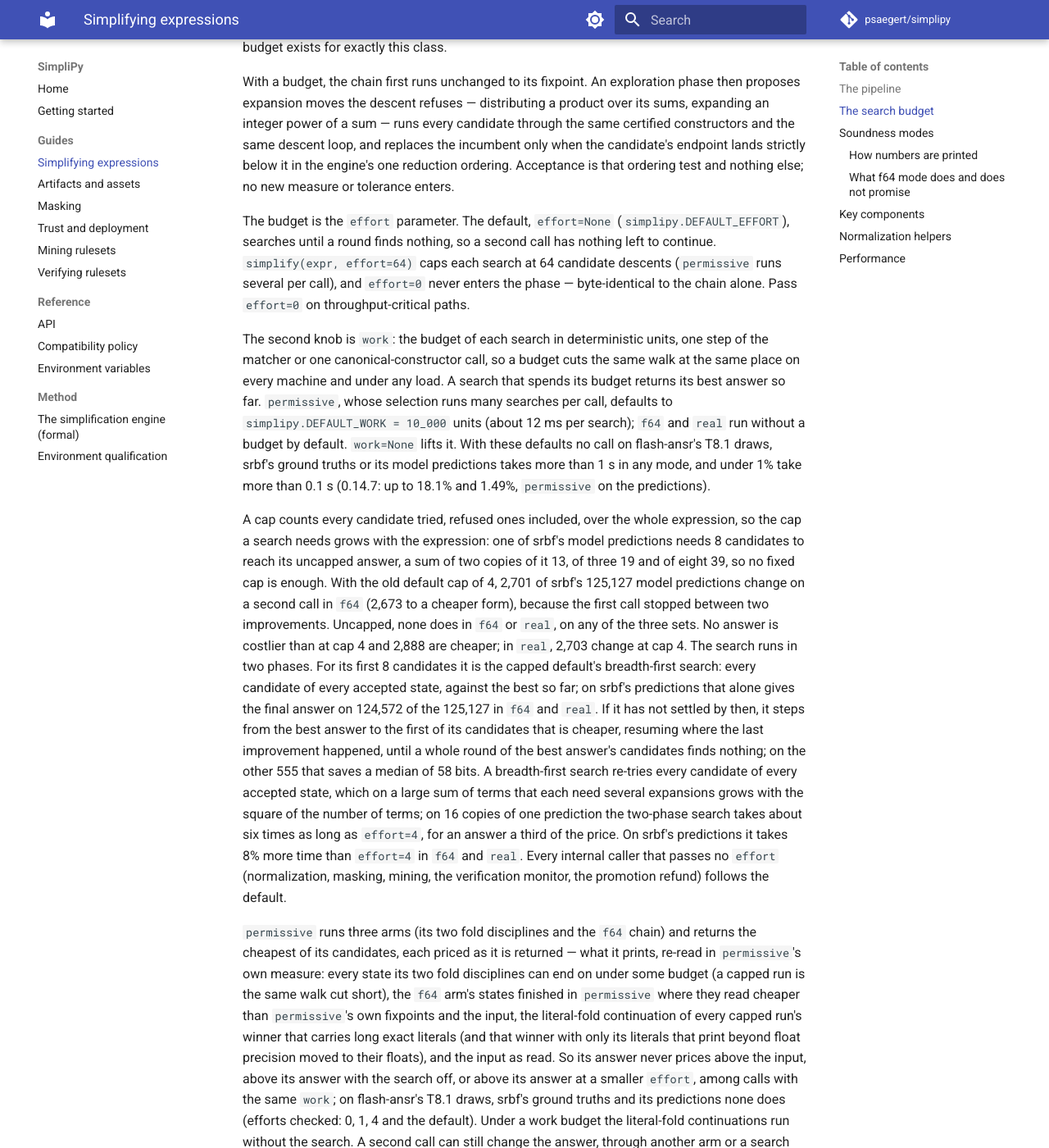
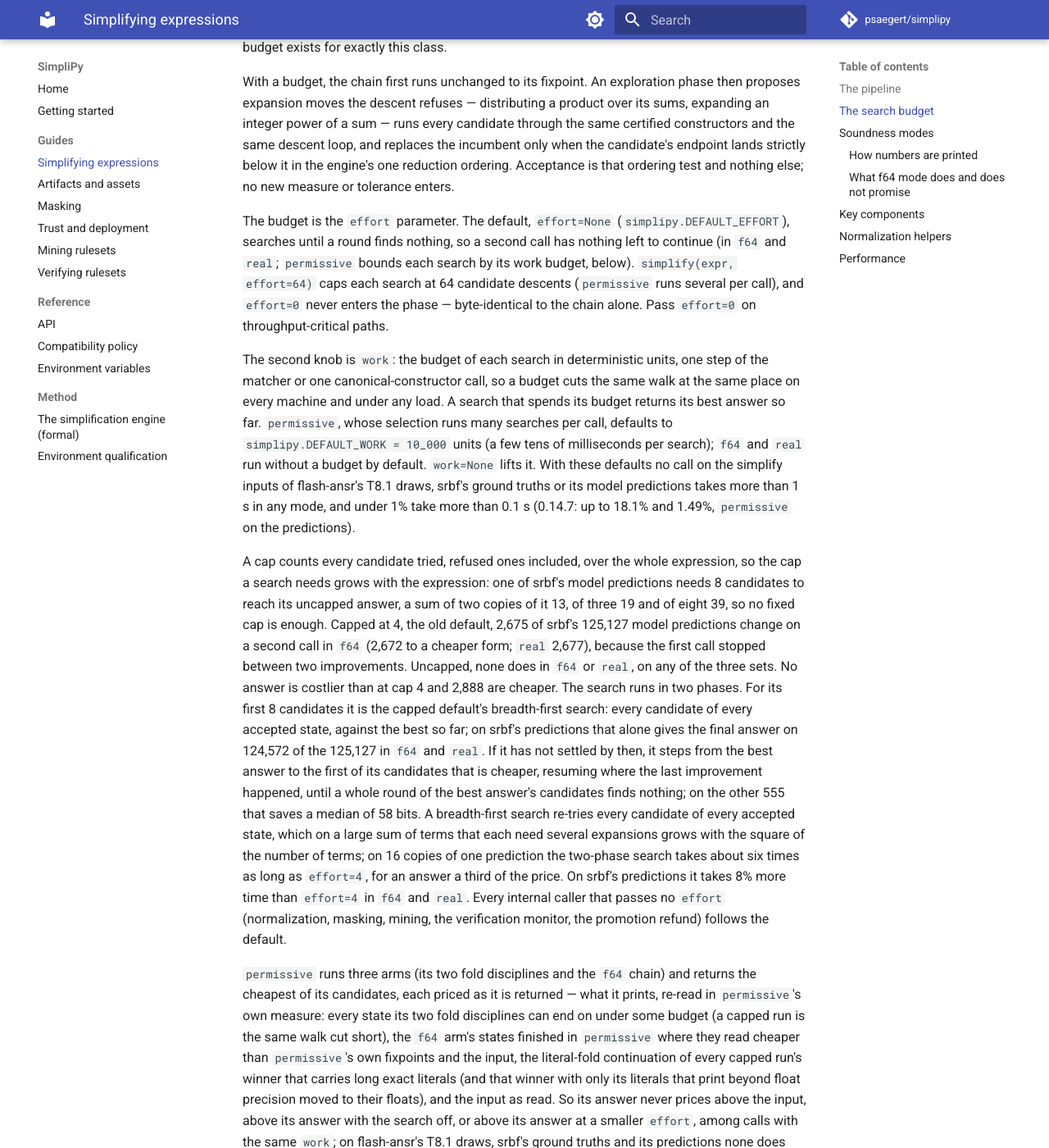
Before and after one commit to psaegert/simplipy, an MkDocs documentation site: the page built from docs/guides/simplify.md, in a window 1280 px wide and 1400 px high, scrolled down 2179 px. Shown: the whole window at 82% size. Built offline with MkDocs 1.6.1 and Material for MkDocs 9.7.7, drawn with Linux system fonts in a browser that asks for light colours; comment, search, counter and statistics services are not loaded; some of the changed text lies outside the part shown.

Commit message:
Review fixes: scopes, baselines and docstrings
- The `effort` docstring no longer says permissive can end costlier than its search-off answer;
  idempotence claims name permissive's work budget as the exception.
- The signed-infinity fuzz count holds on the 2,131 of 3,008 expressions whose value does not hang
  on the sign of a zero; of the 187 changed T8.1 answers 185 price higher (2 equal), and 137 of the
  old answers were wrong at sampled points.
- The 31 long-literal answers price at most like their floats (14 below, 17 equal); a work-budget
  search costs a few tens of milliseconds, not 12 ms; the nested-input times name their baseline
  (0.14.7 takes over 4 minutes at 8 deep); the debug scan covered T8.1 in permissive only.
- The cap-4 second-call counts are this release's (2,675 in f64, 2,677 in real); an older entry no
  longer claims token answers identical to 0.14.7; the permissive example uses (x^2)^(1/2), which
  the default engine reads; the tagged bound is the decimal's numerator and denominator.
- `ac_simplify_impl` allows its eighth argument; the scaffolding explore entry documents that it
  opens no work budget.

Co-Authored-By: Claude Opus 5.5 <noreply@anthropic.com>
Claude-Session: https://claude.ai/code/session_016gamUqKQqroqag4GFsNu6W

```diff
--- a/docs/guides/simplify.md
+++ b/docs/guides/simplify.md
@@ -32,7 +32,8 @@ mode's own canonical pricing — and idempotent at any fixpoint run. `complexity
 mode=m)` is that measure: each mode reads an expression into its own canonical form,
 because the modes accept different simplifications as true (`f64` follows the float
 evaluator, so `1/exp(5132.3)` is `0`; `real` follows exact arithmetic, so it is not;
-`permissive` also what holds only up to sign or domain, so `sqrt(x^2)` is `x`), and prices
+`permissive` also what holds only up to sign or domain, so `(x^2)^(1/2)` is `x`, where `f64`
+and `real` give `abs(x)`), and prices
 that form. So
 `complexity(simplify(e, mode=m), mode=m) ≤ complexity(e, mode=m)` in every mode, and
 prices of different modes are prices of different readings, not comparable across
@@ -105,7 +106,8 @@ tolerance enters.
 
 The budget is the `effort` parameter. The default, `effort=None`
 (`simplipy.DEFAULT_EFFORT`), searches until a round finds nothing, so a second call
-has nothing left to continue. `simplify(expr, effort=64)` caps each search at 64 candidate
+has nothing left to continue (in `f64` and `real`; `permissive` bounds each search by its work
+budget, below). `simplify(expr, effort=64)` caps each search at 64 candidate
 descents (`permissive` runs several per call), and `effort=0` never enters the phase — byte-identical to the chain alone. Pass
 `effort=0` on throughput-critical paths.
 
@@ -113,19 +115,19 @@ The second knob is `work`: the budget of each search in deterministic units, one
 matcher or one canonical-constructor call, so a budget cuts the same walk at the same place on
 every machine and under any load. A search that spends its budget returns its best answer so far.
 `permissive`, whose selection runs many searches per call, defaults to
-`simplipy.DEFAULT_WORK = 10_000` units (about 12 ms per search); `f64` and `real` run without a
-budget by default. `work=None` lifts it. With these defaults no call on flash-ansr's T8.1 draws,
-srbf's ground truths or its model predictions takes more than 1 s in any mode, and under 1% take
-more than 0.1 s (0.14.7: up to 18.1% and 1.49%, `permissive` on the predictions).
+`simplipy.DEFAULT_WORK = 10_000` units (a few tens of milliseconds per search); `f64` and `real`
+run without a budget by default. `work=None` lifts it. With these defaults no call on the simplify
+inputs of flash-ansr's T8.1 draws, srbf's ground truths or its model predictions takes more than
+1 s in any mode, and under 1% take more than 0.1 s (0.14.7: up to 18.1% and 1.49%, `permissive` on
+the predictions).
 
 A cap counts every candidate tried, refused ones included, over the whole expression, so
 the cap a search needs grows with the expression: one of srbf's model predictions needs 8
 candidates to reach its uncapped answer, a sum of two copies of it 13, of three 19 and of
-eight 39, so no fixed cap is enough. With the old default cap of 4, 2,701 of srbf's 125,127
-model predictions change on a second call in `f64` (2,673 to a cheaper form), because the
+eight 39, so no fixed cap is enough. Capped at 4, the old default, 2,675 of srbf's 125,127 model
+predictions change on a second call in `f64` (2,672 to a cheaper form; `real` 2,677), because the
 first call stopped between two improvements. Uncapped, none does in `f64` or `real`, on any of
-the three sets. No answer is costlier than at cap 4 and 2,888 are cheaper; in `real`, 2,703
-change at cap 4.
+the three sets. No answer is costlier than at cap 4 and 2,888 are cheaper.
 The search runs in two phases. For its first 8 candidates it is the capped default's
 breadth-first search: every candidate of every accepted state, against the best so far; on
 srbf's predictions that alone gives the final answer on 124,572 of the 125,127 in `f64` and
```
Also changed, not shown: CHANGELOG.md (+43 -37 lines), docs/environment.md (+1 -1 lines), docs/formal.md (+10 -8 lines), 2 other files.
